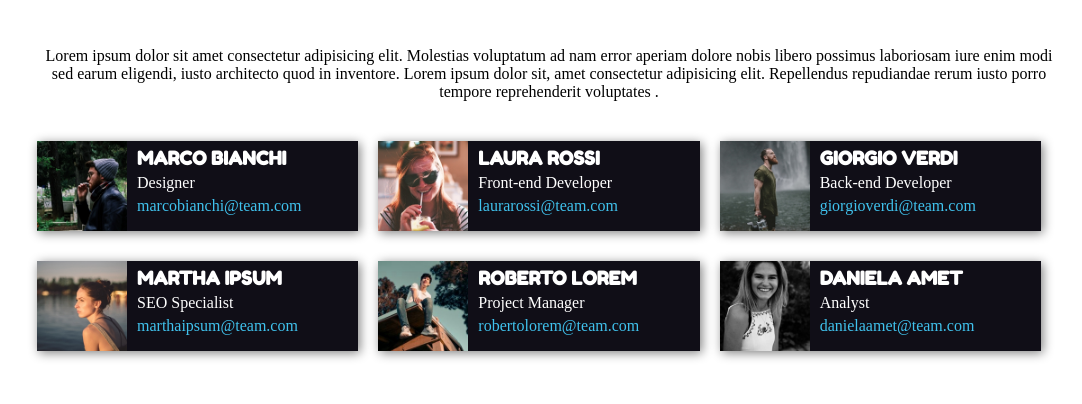
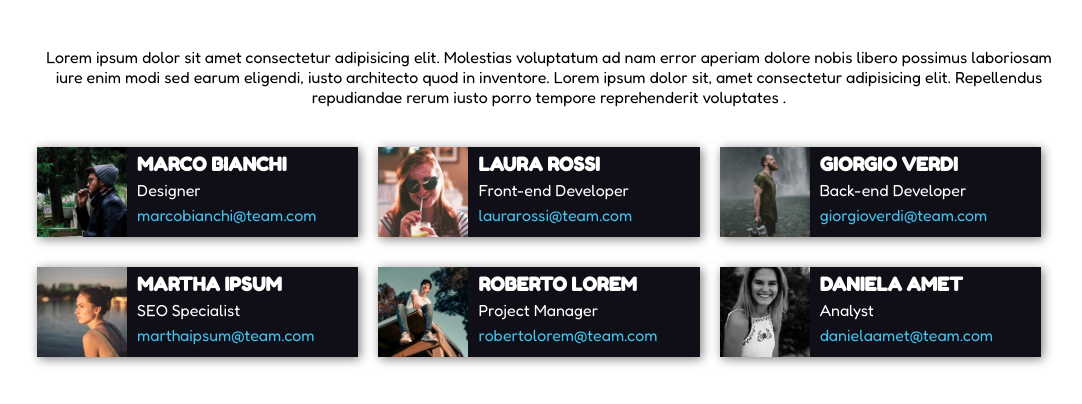
Before and after one commit to LuisGonzalez27/html-css-float-cards, a plain HTML site: page index.html in a window 1280 px wide. Shown: the part 62-466 px from the top of the page, without its empty margins (91-1173 px from the left). Drawn offline with Linux system fonts and the light colour scheme.

Commit message:
font setting in html

```diff
--- a/css/style.css
+++ b/css/style.css
@@ -66,3 +66,8 @@ h3 {
 .mail {
     color: #40c2ed;
 }
+
+/* stesso font per tutta la pagina */
+html {
+    font-family: 'Fredoka', sans-serif;
+}
```
